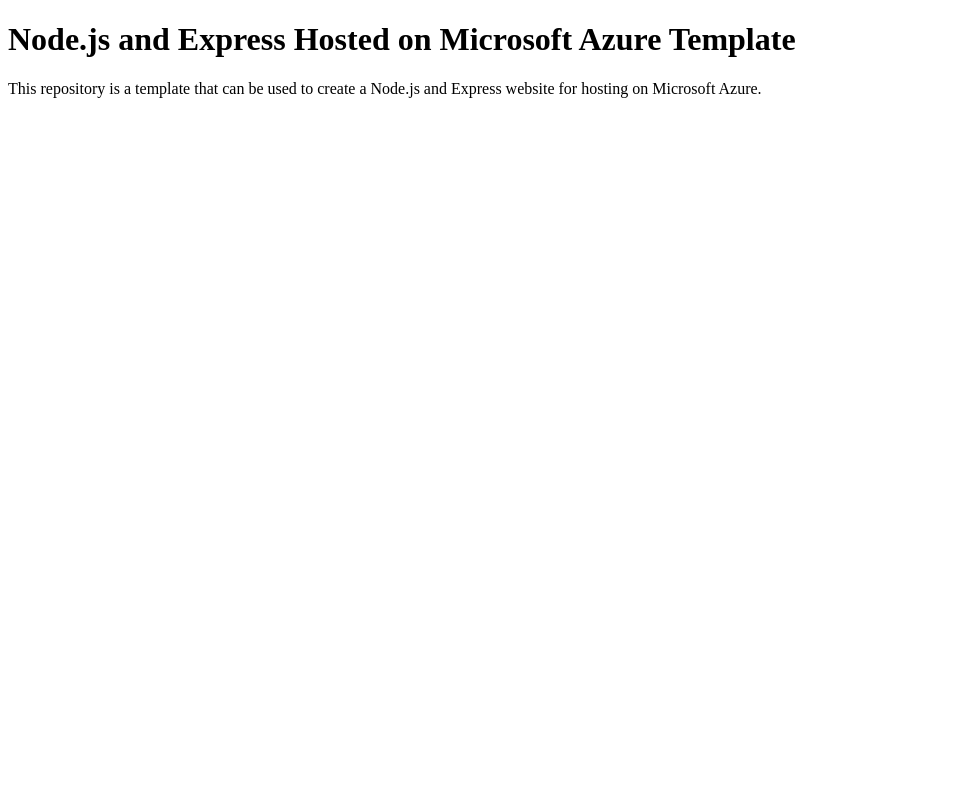
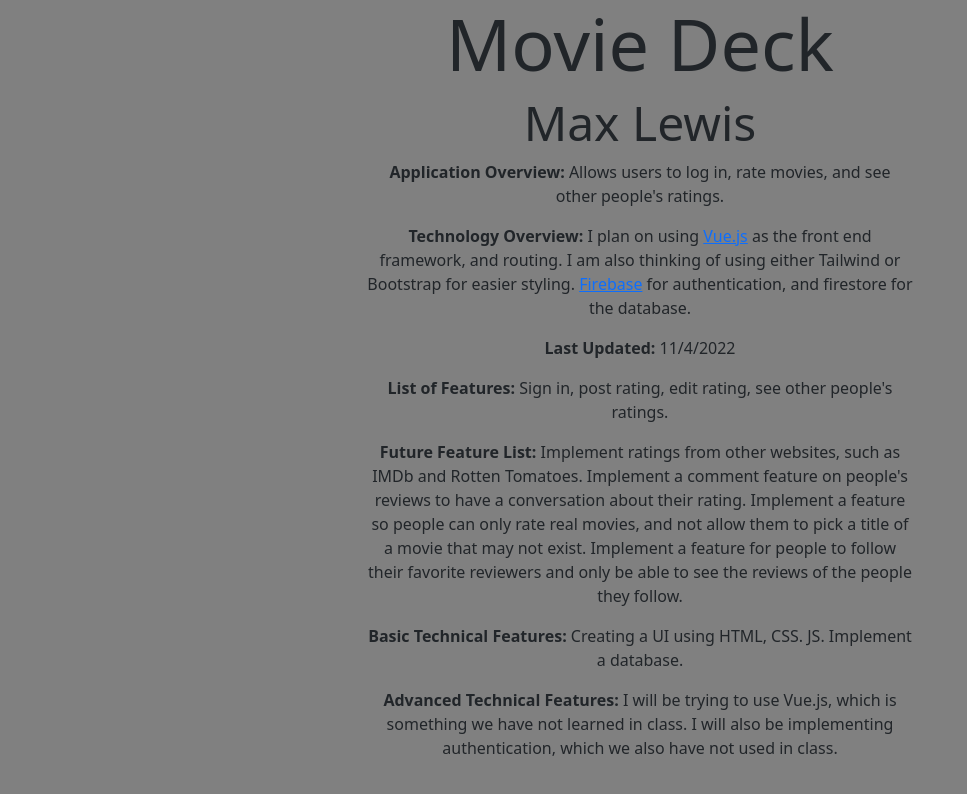
Before and after one commit to AnthonyMastores/project-proposal, a website: page client/index.html in a window 1280 px wide. Shown: the whole page, without its empty margins (0-967 px from the left). Drawn offline with nearby package versions, Linux system fonts and the light colour scheme.

Commit message:
added code

```diff
--- a/client/index.html
+++ b/client/index.html
@@ -1,11 +1,39 @@
 <!DOCTYPE html>
 <html>
 <head>
-	<title>Node.js on Azure Template</title>
+	<meta charset="UTF-8">
+    <meta name="viewport" content="width=device-width, initial-scale=1.0">
+    <meta http-equiv="X-UA-Compatible" content="ie=edge">
+	<link href="https://cdn.jsdelivr.net/npm/bootstrap@5.2.2/dist/css/bootstrap.min.css" rel="stylesheet" integrity="sha384-Zenh87qX5JnK2Jl0vWa8Ck2rdkQ2Bzep5IDxbcnCeuOxjzrPF/et3URy9Bv1WTRi" crossorigin="anonymous">
+	<title>Final Project Proposal</title>
 </head>
-<body>
-	<h1>Node.js and Express Hosted on Microsoft Azure Template</h1>
-	<p>This repository is a template that can be used to create a Node.js and Express website for hosting on Microsoft
-	Azure.</p>
+<body style="background-color:gray">
+	<div class="cointainer">
+		<div class="row">
+			<h1 class="display-2 d-flex justify-content-center">Movie Deck</h1>
+		</div>
+	</div>
+	<div class="container">
+		<div class="row">
+			<div class="col-6 mx-auto text-center">
+				<h1 class="display-5">Max Lewis</h1>
+				<p><strong>Application Overview:</strong> Allows users to log in, rate movies, and see other people's ratings.</p>
+				<p><strong>Technology Overview:</strong> I plan on using <a href="https://vuejs.org/" target="_blank">Vue.js</a> as the front end framework, and routing.
+					I am also thinking of using either Tailwind or Bootstrap for easier styling.
+					<a href="https://firebase.google.com/" target="_blank">Firebase</a> for authentication, and firestore for the database.</p>
+				<p><strong>Last Updated:</strong> 11/4/2022</p>
+				<p><strong>List of Features:</strong> Sign in, post rating, edit rating, see other people's ratings.</p>
+				<p><strong>Future Feature List:</strong> Implement ratings from other websites, such as IMDb and Rotten Tomatoes. Implement a comment feature on people's reviews to have a conversation about
+					their rating. Implement a feature so people can only rate real movies, and not allow them to pick a title of a movie that may not exist. Implement a feature for people
+					to follow their favorite reviewers and only be able to see the reviews of the people they follow.
+				</p>
+				<p><strong>Basic Technical Features:</strong> Creating a UI using HTML, CSS. JS. Implement a database.</p>
+				<p><strong>Advanced Technical Features:</strong> I will be trying to use Vue.js, which is something we have not learned in class. I will also be implementing authentication,
+					which we also have not used in class.
+				</p>
+			</div>
+		</div>
+	</div>
+	<script src="https://cdn.jsdelivr.net/npm/bootstrap@5.2.2/dist/js/bootstrap.bundle.min.js" integrity="sha384-OERcA2EqjJCMA+/3y+gxIOqMEjwtxJY7qPCqsdltbNJuaOe923+mo//f6V8Qbsw3" crossorigin="anonymous"></script>
 </body>
 </html>
```
